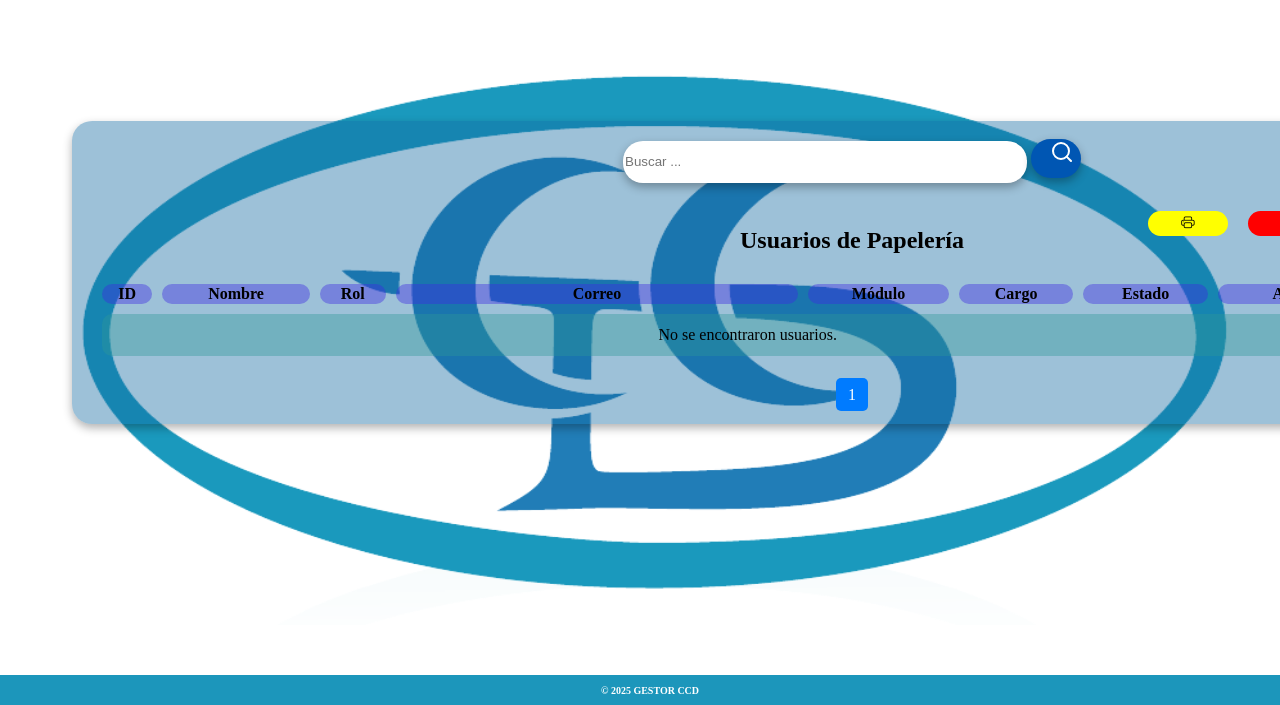
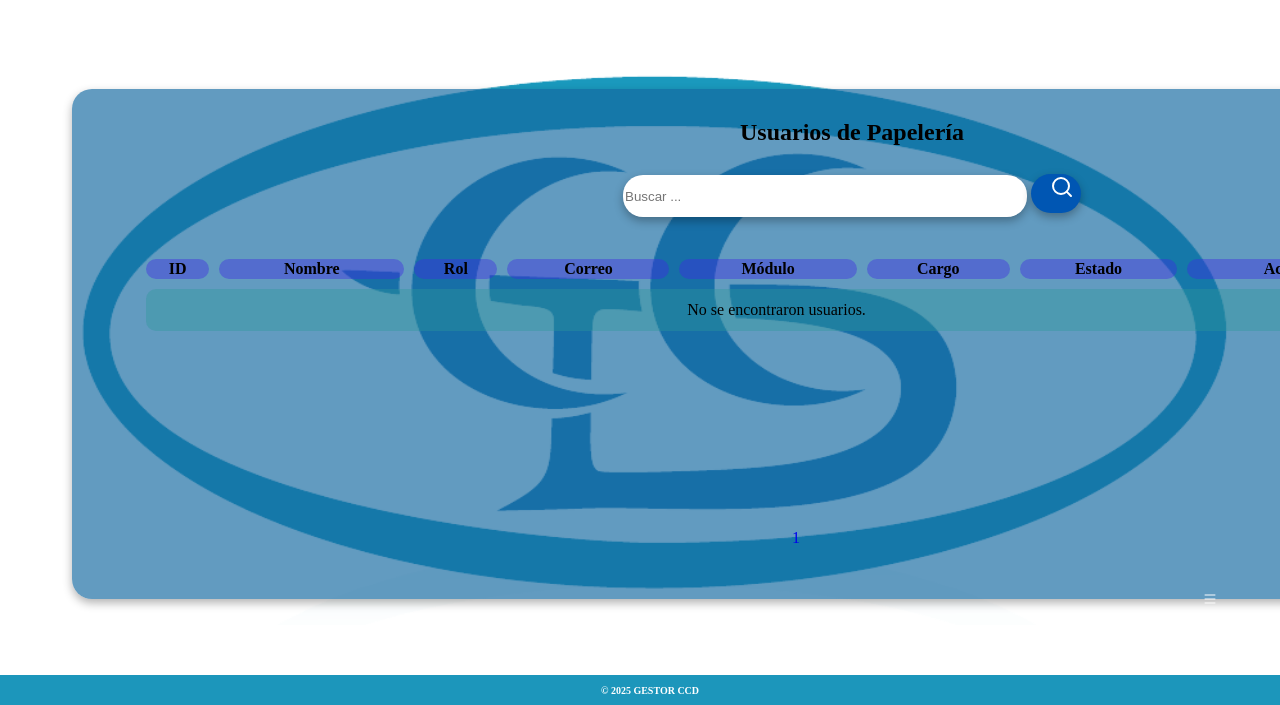
Before and after one commit to danielsanz08/GESTOR_CCD, a Django app: page /lista_usuarios/ in a window 1280 px wide. Shown: the part 95-800 px from the top of the page. Run offline with Django 5.2, Linux system fonts and the light colour scheme; data that the repository does not hold is empty.

Commit message:
Tercer commit

```diff
--- a/sistema/libreria/static/css/index.css
+++ b/sistema/libreria/static/css/index.css
@@ -42,6 +42,7 @@
 
 .card:hover {
   transform: scale(1.05);
+
 }
 
 .card img {
--- a/sistema/libreria/static/css/lista_usuarios.css
+++ b/sistema/libreria/static/css/lista_usuarios.css
@@ -1,37 +1,47 @@
-html{
+html {
   display: flex;
   justify-content: center;
   align-items: center;
 }
-section{
-    background: rgba(19, 104, 161, 0.411);
+
+section {
+  background: rgba(19, 104, 161, 0.664);
   position: relative;
-    top: 27vh;
+  top: 23vh;
   left: 9vh;
   text-align: center;
   padding: 10px 20px 20px 20px;
   width: 190vh;
+  height: 60vh;
   box-shadow: 0 4px 10px rgba(0, 0, 0, 0.3);
   border-radius: 20px;
 
 }
-table{
+
+table {
   width: 180vh;
   border-spacing: 10px;
+  position: absolute;
+  top: 20vh;
+  left: 8vh;
 
 }
-.id, .nombre, .cargo, .rol,.actividad, .estado, .editar, .modulo{
+.id,
+.nombre,
+.cargo,
+.correo,
+.modulo,
+.cargo,
+.estado,
+.rol,
+.actividad,
+.editar {
   left: 20vh;
   background-color: rgba(61, 43, 226, 0.411);
   border-radius: 10px;
 }
-.correo{
 
-    background-color: rgba(61, 43, 226, 0.411);
-    border-radius: 10px;
-    width: 50vh;
-}
-td{
+td {
   background-color: rgba(46, 151, 151, 0.384);
   margin: 20vh 0 20vh 0;
   border-radius: 10px;
@@ -39,6 +49,7 @@
   align-items: center;
 
 }
+
 /* Toggle Switch Container */
 .cl-toggle-switch {
   position: relative;
@@ -51,7 +62,7 @@
 }
 
 /* Input */
-  .cl-switch > input {
+.cl-switch>input {
   appearance: none;
   -moz-appearance: none;
   -webkit-appearance: none;
@@ -73,7 +84,7 @@
 }
 
 /* Track */
-  .cl-switch > span::before {
+.cl-switch>span::before {
   content: "";
   display: inline-block;
   margin: 5px 0 5px 10px;
@@ -86,7 +97,7 @@
 }
 
 /* Thumb */
-  .cl-switch > span::after {
+.cl-switch>span::after {
   content: "";
   position: absolute;
   top: 2px;
@@ -100,101 +111,157 @@
 }
 
 /* Checked State */
-  .cl-switch > input:checked {
+.cl-switch>input:checked {
   right: -10px;
   background-color: #85b8b7;
 }
 
-  .cl-switch > input:checked + span::before {
+.cl-switch>input:checked+span::before {
   background-color: #85b8b7;
 }
 
-  .cl-switch > input:checked + span::after {
+.cl-switch>input:checked+span::after {
   background-color: #018786;
   transform: translateX(16px);
 }
 
 /* Hover, Focus */
-  .cl-switch:hover > input {
+.cl-switch:hover>input {
   opacity: 0.04;
 }
 
-  .cl-switch > input:focus {
+.cl-switch>input:focus {
   opacity: 0.12;
 }
 
-  .cl-switch:hover > input:focus {
+.cl-switch:hover>input:focus {
   opacity: 0.16;
 }
 
 /* Active State */
-  .cl-switch > input:active {
+.cl-switch>input:active {
   opacity: 1;
   transform: scale(0);
   transition: transform 0s, opacity 0s;
 }
 
-  .cl-switch > input:active + span::before {
+.cl-switch>input:active+span::before {
   background-color: #8f8f8f;
 }
 
-  .cl-switch > input:checked:active + span::before {
+.cl-switch>input:checked:active+span::before {
   background-color: #85b8b7;
 }
 
 /* Disabled State */
-  .cl-switch > input:disabled {
+.cl-switch>input:disabled {
   opacity: 0;
 }
 
-  .cl-switch > input:disabled + span::before {
+.cl-switch>input:disabled+span::before {
   background-color: #ddd;
 }
 
-  .cl-switch > input:checked:disabled + span::before {
+.cl-switch>input:checked:disabled+span::before {
   background-color: #bfdbda;
 }
 
-  .cl-switch > input:checked:disabled + span::after {
+.cl-switch>input:checked:disabled+span::after {
   background-color: #61b5b4;
 }
-  .editar-btn{
+.editar-btn {
   background-color: rgb(233, 200, 12);
   border: none;
   box-shadow: 0 4px 10px rgba(0, 0, 0, 0.3);
+  width: 10vh;
+  height: 25px;
   border-radius: 20px;
+  margin-right: 1vh;
+}
+
+.editar-btn:hover {
+  background-color: rgb(159, 170, 11);
+
+}
+.icono {
+  height: 3vh;
+}
+#icono {
+  height: 3vh;
+}
+#fecha {
+  padding: 10px;
+  font-size: 16px;
+  border: 2px solid #e0e0e0;
+  border-radius: 8px;
+  background-color: #f8f9fa;
+  color: #333;
+  width: 200px;
+  transition: all 0.3s ease;
+  cursor: pointer;
+  height: 10px;
+}
+
+.Botones {
+  display: flex;
+  justify-content: center;
+  align-items: center;
+  position: absolute;
+  left: 205vh;
+  top: 8vh;
+}
+
+.print {
+  background-color: yellow;
+  border: none;
+  width: 10vh;
+  height: 25px;
+  border-radius: 20px;
+  margin-right: 1vh;
+  position: absolute;
+  top: 5vh;
+  right: 40vh;
   cursor: pointer;
 }
-  .editar-btn:hover{
-    background-color: rgba(233, 200, 12, 0.699);
 
-  }
-  .icono{
-    height: 3vh;
+.print:hover {
+  background-color: rgb(190, 190, 3);
 }
 
-  .paginacion {
-    text-align: center;
-    margin-top: 20px;
+.pdf {
+  background-color: rgb(255, 0, 0);
+  border: none;
+  width: 10vh;
+  height: 25px;
+  border-radius: 20px;
+  position: absolute;
+  top: 5vh;
+  right: 30vh;
+  font-weight: bold;
 }
 
-.paginacion a {
-    margin: 0 5px;
-    padding: 8px 12px;
-    background-color: #007bff;
-    color: white;
-    text-decoration: none;
-    border-radius: 5px;
+.pdf:hover {
+  background-color: rgb(187, 3, 3);
+  cursor: pointer;
 }
 
-.paginacion a:hover {
-    background-color: #0056b3;
+.excel {
+  background-color: rgb(0, 255, 13);
+  border: none;
+  width: 10vh;
+  height: 25px;
+  border-radius: 20px;
+  position: absolute;
+  top: 5vh;
+  right: 18vh;
+  font-weight: bold;
 }
 
-.paginacion span {
-    margin: 0 10px;
+.excel:hover {
+  background-color: rgb(4, 187, 13);
+  cursor: pointer;
 }
-.buscador{
+.buscador {
   background-color: #ffffff;
   border: none;
   border-radius: 20px;
@@ -202,7 +269,8 @@
   width: 50vh;
   box-shadow: 0 4px 10px rgba(0, 0, 0, 0.3);
 }
-.btn-search{
+
+.btn-search {
   background-color: #0056b3;
   color: white;
   border-radius: 20px;
@@ -213,59 +281,15 @@
   width: 50px;
   text-align: center;
 }
-.btn-search:hover{
+
+.btn-search:hover {
   background-color: #044080;
 
 }
-.Botones{
-    display: flex;
-    justify-content: center;
-    align-items: center;
-    position: relative;
-    left: 60vh;
-    top: 4vh;
+.paginacion {
+  text-align: center;
+  position: absolute;
+  top: 55vh;
+  left: 90vh;
+  color: white;
 }
-.print{
-    background-color: yellow;
-  border: none;
-  width: 10vh;
-  height: 25px;
-  border-radius: 20px;
-  margin-right: 1vh;
-  position: absolute;
-  top: -0.5vh;
-  right: 107vh;
-  cursor: pointer;
-}
-.print:hover{
-    background-color: rgb(190, 190, 3);
-}
-.pdf{
-    background-color: rgb(255, 0, 0);
-    border: none;
-    width: 10vh;
-    height: 25px;
-    border-radius: 20px;
-    position: relative;
-    top: -0.5vh;
-    margin-right: 1vh;
-    margin-left: 1vh;
-}
-.pdf:hover{
-    background-color: rgb(187, 3, 3);
-    cursor: pointer;
-}
-.excel{
-    background-color: rgb(0, 255, 13);
-    border: none;
-    width: 10vh;
-    height: 25px;
-    border-radius: 20px;
-    position: relative;
-    top: -0.5vh;
-    margin-left: 1vh;
-}
-.excel:hover{
-    background-color: rgb(4, 187, 13);
-    cursor: pointer;
-}
--- a/sistema/libreria/static/css/login_pap.css
+++ b/sistema/libreria/static/css/login_pap.css
@@ -13,7 +13,7 @@
 
   /* Formulario de inicio de sesión */
   .login {
-    background: rgba(255, 255, 255, 0.425); /* Fondo blanco con transparencia */
+    background: rgba(255, 255, 255, 0.747); /* Fondo blanco con transparencia */
     padding: 30px 30px 30px 30px;
     border-radius: 20px;
     box-shadow: 0 4px 10px rgba(0, 0, 0, 0.3);
--- a/sistema/libreria/templates/navbar.html
+++ b/sistema/libreria/templates/navbar.html
@@ -76,14 +76,15 @@
     left: 50%;
     transform: translateX(-50%);
     width: 40vh;
-    background-color: rgba(15, 13, 126, 0.568);
-    border: solid 5px lightblue;
-    color: rgb(255, 255, 255);
+    background-color: rgb(248, 204, 123);
+    border: solid 1px rgba(255, 0, 0, 0.473);
+    color: rgb(238, 106, 30);
     font-weight: bold;
     padding: 15px 30px;
     border-radius: 5px;
     text-align: center;
     z-index: 9999;
+    backdrop-filter: blur(5px);
     animation: fadeIn 0.5s ease-out forwards, fadeOut 0.5s ease-in 4.5s forwards;
 }
 
--- a/sistema/libreria/templates/usuario/lista_usuarios.html
+++ b/sistema/libreria/templates/usuario/lista_usuarios.html
@@ -47,6 +47,7 @@
 
 
 <section>
+    <h1>Usuarios de Papelería</h1>
     <form method="GET" action="{% url 'libreria:lista_usuarios' %}">
         <input type="text" name="q" id="buscador" placeholder="Buscar ..." class = "buscador "value="{{ request.GET.q }}">
         <button type="submit" class="btn-search"><i data-feather="search" class="icono"></i></button>
@@ -54,11 +55,10 @@
 
     <div class="Botones">
         <button class="print"><i class="bi bi-printer" id="icono"></i></button>
-        <a href="{% url 'papeleria:reporte_usuario_pdf' %}"><button class="pdf"><i class="fas fa-file-pdf text-white"></i></button></a>
+        <a href="{% url 'libreria:reporte_usuario_pdf' %}"><button class="pdf"><i class="fas fa-file-pdf text-white"></i></button></a>
         <a href="{% url 'libreria:reporte_usuario_excel' %}"><button class="excel"><i class="fas fa-file-excel text-white"></i></button></a>
     </div>
 
-    <h1>Usuarios de Papelería</h1>
     <table>
         <thead>
             <tr>
@@ -105,7 +105,7 @@
         </tbody>
 
     </table>
-    <div class="paginacion">
+    <div class="paginacion" id="pag">
         {% if usuarios.has_previous %}
             <a href="?page=={{ usuarios.previous_page_number }}">Anterior</a>
         {% endif %}
--- a/sistema/libreria/views.py
+++ b/sistema/libreria/views.py
@@ -316,8 +316,8 @@
     # Encabezado empresa
     fecha_actual = datetime.now().strftime("%d/%m/%Y")
     encabezado_data = [
-        ["GESTOR CCD", "Lista de artículos", "Correo:", f"Fecha: {fecha_actual}"],
-        ["Cámara de comercio de Duitama", "Nit: 123456789", "contacto@gestorccd.com", "Teléfono: (123) 456-7890"],
+        ["GESTOR CCD", "Lista de usuarios", "Correo: gestorccd@gmail.com", f"Fecha: {fecha_actual}"],
+        ["Cámara de comercio de Duitama", "Nit: 123456789", "(Correo de la camara)", "Teléfono: (tel. camara)"],
     ]
     tabla_encabezado = Table(encabezado_data, colWidths=[180, 180, 180, 180])
     estilo_encabezado = TableStyle([
@@ -336,7 +336,7 @@
 
     # Tabla usuario
     usuario = request.user
-    data_usuario = [["Usuario", "Email", "Rol", "Cargo"]]
+    data_usuario = [["Usuario:", "Email:", "Rol:", "Cargo:"]]
     data_usuario.append([
         usuario.username,
         usuario.email,
@@ -380,7 +380,7 @@
         ('BOTTOMPADDING', (0, 0), (-1, 0), 12),
         ('TEXTCOLOR', (0, 1), (-1, -1), colors.black),
         ('FONTNAME', (0, 1), (-1, -1), 'Helvetica'),
-        ('FONTSIZE', (0, 1), (-1, -1), 10),
+        ('FONTSIZE', (0, 0), (-1, -1), 10),
         ('GRID', (0, 0), (-1, -1), 1, colors.black)
     ])
     tabla_articulos.setStyle(style_articulos)
@@ -391,7 +391,7 @@
 
     buffer.seek(0)
     response = HttpResponse(buffer, content_type='application/pdf')
-    response['Content-Disposition'] = 'attachment; filename="articulos.pdf"'
+    response['Content-Disposition'] = 'attachment; filename="Lista de usuarios Gestor CCD.pdf"'
     return response
 
 from openpyxl.styles import Font, Alignment, PatternFill, Border, Side
@@ -399,26 +399,39 @@
 from openpyxl.drawing.image import Image
 
 def reporte_usuario_excel(request):
+    # Crear un nuevo libro de trabajo de Excel
     wb = Workbook()
     ws = wb.active
     ws.title = "Artículos"
 
-    # Ajustar el ancho de columnas A y B para que quepa el logo
+    # Ajustar el ancho de las columnas A y B para que quepa el logo
     ws.column_dimensions['A'].width = 25
     ws.column_dimensions['B'].width = 25
 
     # Ajustar la altura de la fila 1 para el logo
     ws.row_dimensions[1].height = 90
 
-    # Agregar el logo
-    logo_path = finders.find('imagen/logo.png')
-    img = Image(logo_path)
-    img.height = 80
-    img.width = 200
-    ws.add_image(img, 'A1')
+    # Estilo de borde delgado
+    border = Border(
+        left=Side(style='thin'),
+        right=Side(style='thin'),
+        top=Side(style='thin'),
+        bottom=Side(style='thin')
+    )
+# Agregar el logo
+    logo_path = finders.find('imagen/logo.png')  # Ajustar ruta según ubicación real
+    if logo_path:
+        img = Image(logo_path)
+        img.height = 80
+        img.width = 200
+        ws.add_image(img, 'A1')
+        ws.merge_cells('A1:B1')
 
-    # Fusionar celdas A1 y B1 para que el logo ocupe espacio visualmente
-    ws.merge_cells('A1:B1')
+    # Aplicar bordes a las celdas del logo (A1 y B1)
+    for col in ['A', 'B']:
+        cell = ws[f'{col}1']
+        cell.border = border
+
 
     # Título principal
     ws.merge_cells('C1:F1')
@@ -426,69 +439,70 @@
     ws['C1'].font = Font(size=24, bold=True)
     ws['C1'].alignment = Alignment(horizontal='center', vertical='center')
 
-    # Subtítulo
-    ws.merge_cells('A2:G2')
-    ws['A2'] = "Listado de Artículos"
+    # Aplicar borde a las celdas del título
+    for col in ['C', 'D', 'E', 'F']:
+        cell = ws[f'{col}1']
+        cell.border = border
+
+   # Subtítulo
+    ws.merge_cells('A2:F2')
+    ws['A2'] = "Listado de usuarios Gestor CCD"
     ws['A2'].font = Font(size=18)
     ws['A2'].alignment = Alignment(horizontal='center', vertical='center')
 
+# Aplicar borde a las celdas del subtítulo
+    for col in ['A', 'B', 'C', 'D', 'E', 'F']:
+        cell = ws[f'{col}2']
+        cell.border = border
+
     # Encabezados de la tabla
-    headers = ["ID", "Nombre", "Marca", "Tipo", "Precio", "Cantidad", "Observación"]
+    headers = ["ID", "Usuario", "Rol", "Correo", "Cargo", "Estado"]
     ws.append(headers)
 
     # Estilo para los encabezados
-    header_fill = PatternFill(start_color="01AB7B", end_color="01AB7B", fill_type="solid")
+    header_fill = PatternFill(start_color="FF0056B3", end_color="FF0056B3", fill_type="solid")
     for cell in ws[3]:
         cell.fill = header_fill
         cell.font = Font(color="FFFFFF", bold=True)
         cell.alignment = Alignment(horizontal='center', vertical='center')
+        cell.border = border
 
-    # Bordes
-    border = Border(
-        left=Side(style='thin'),
-        right=Side(style='thin'),
-        top=Side(style='thin'),
-        bottom=Side(style='thin')
-    )
-
-    # Agregar datos
-    usuario = CustomUser.objects.all()
-    estado = "Activo" if usuario.is_active else "Inactivo"
+    # Agregar datos de los usuarios
     for usuario in CustomUser.objects.all():
+        estado = "Activo" if usuario.is_active else "Inactivo"
         ws.append([
             usuario.id,
             usuario.username,
             usuario.role,
             usuario.email,
-            usuario.cargo,
-             "Activo" if usuario.is_active else "Inactivo"
+            usuario.cargo,  # Asegúrate de que este campo exista en tu modelo
+            estado
         ])
 
-    # Ajustar ancho de columnas
+    # Ajustar el ancho de las columnas
     ws.column_dimensions['A'].width = 10
-    ws.column_dimensions['B'].width = 20
+    ws.column_dimensions['B'].width = 40
     ws.column_dimensions['C'].width = 20
-    ws.column_dimensions['D'].width = 15
-    ws.column_dimensions['E'].width = 15
+    ws.column_dimensions['D'].width = 40
+    ws.column_dimensions['E'].width = 50
     ws.column_dimensions['F'].width = 15
-    ws.column_dimensions['G'].width = 30
 
-    # Aplicar estilo a celdas de datos
-    for row in ws.iter_rows(min_row=4, max_row=ws.max_row, min_col=1, max_col=7):
+    # Aplicar estilo a las filas de datos
+    for row in ws.iter_rows(min_row=4, max_row=ws.max_row, min_col=1, max_col=6):
         for cell in row:
             cell.alignment = Alignment(horizontal='center', vertical='center')
             cell.border = border
 
-    # Altura de filas para los títulos
+    # Ajustar la altura de las filas del encabezado y subtítulo
     ws.row_dimensions[1].height = 60
     ws.row_dimensions[2].height = 30
 
-    # Preparar la respuesta
+    # Preparar la respuesta para descargar el archivo
     response = HttpResponse(
         content_type='application/vnd.openxmlformats-officedocument.spreadsheetml.sheet'
     )
-    response['Content-Disposition'] = 'attachment; filename="Reporte_articulos.xlsx"'
-    return response
+    response['Content-Disposition'] = 'attachment; filename="Lista de usuarios Gestor CCD.xlsx"'
 
+    # Guardar el archivo en la respuesta
     wb.save(response)
     return response
--- a/sistema/papeleria/static/css/crear_pedido.css
+++ b/sistema/papeleria/static/css/crear_pedido.css
@@ -18,7 +18,7 @@
     }
 }
 .container{
-    background: rgba(19, 104, 161, 0.411);
+    background: rgba(19, 104, 161, 0.664);
     width: 100%;
     max-width: 900px;
     padding: 25px;
--- a/sistema/papeleria/static/css/index_pap.css
+++ b/sistema/papeleria/static/css/index_pap.css
@@ -58,7 +58,7 @@
 .opcion:hover {
     transform: translateY(-10px);
     box-shadow: 0 12px 40px rgba(17, 0, 255, 0.2);
-    border-color: #0400ff;
+    border: 2px solid rgb(14, 79, 133);
     background: linear-gradient(to bottom,#1cabd6, #1791b68e);
 }
 
--- a/sistema/papeleria/static/css/listar_pedido.css
+++ b/sistema/papeleria/static/css/listar_pedido.css
@@ -1,5 +1,5 @@
 .pedido{
-    background: rgba(19, 104, 161, 0.411);
+    background: rgba(19, 104, 161, 0.664);
     position: relative;
     top: 27vh;
     left: 9vh;
--- a/sistema/papeleria/static/css/listar_pedido_pendiente.css
+++ b/sistema/papeleria/static/css/listar_pedido_pendiente.css
@@ -1,5 +1,5 @@
 section {
-  background: rgba(19, 104, 161, 0.411);
+  background: rgba(19, 104, 161, 0.664);
   position: relative;
   top: 23vh;
   left: 9vh;
--- a/sistema/papeleria/static/css/stock_bajo.css
+++ b/sistema/papeleria/static/css/stock_bajo.css
@@ -1,5 +1,5 @@
 section{
-    background: rgba(19, 104, 161, 0.411);
+    background: rgba(19, 104, 161, 0.664);
     position: relative;
     top: 27vh;
     left: 9vh;
--- a/sistema/papeleria/views.py
+++ b/sistema/papeleria/views.py
@@ -331,7 +331,8 @@
     ws.append(headers)
 
     # Estilo para los encabezados
-    header_fill = PatternFill(start_color="01AB7B", end_color="01AB7B", fill_type="solid")
+    header_fill = PatternFill(start_color="FF0056B3", end_color="FF0056B3", fill_type="solid")
+
     for cell in ws[3]:
         cell.fill = header_fill
         cell.font = Font(color="FFFFFF", bold=True)
@@ -568,6 +569,7 @@
 def graficas_articulos(request):
     breadcrumbs = [
         {'name': 'Inicio', 'url': '/index_pap'},
+        {'name': 'Estadisticas', 'url': reverse('papeleria:index_estadistica')},
         {'name': 'Grafico de articulos', 'url': reverse('papeleria:graficas_articulos')},
     ]
     articulos = Articulo.objects.all()
```
Also changed, not shown: sistema/papeleria/static/css/listar_articulo.css (+18 -25 lines), sistema/papeleria/templates/articulo/listar_articulo.html (+5 -4 lines), sistema/papeleria/templates/pedidos/lista_pedidos.html (+5 -4 lines), sistema/sistema/settings.py (+6 -6 lines). Lines whose indentation alone changed are shown as unchanged.
